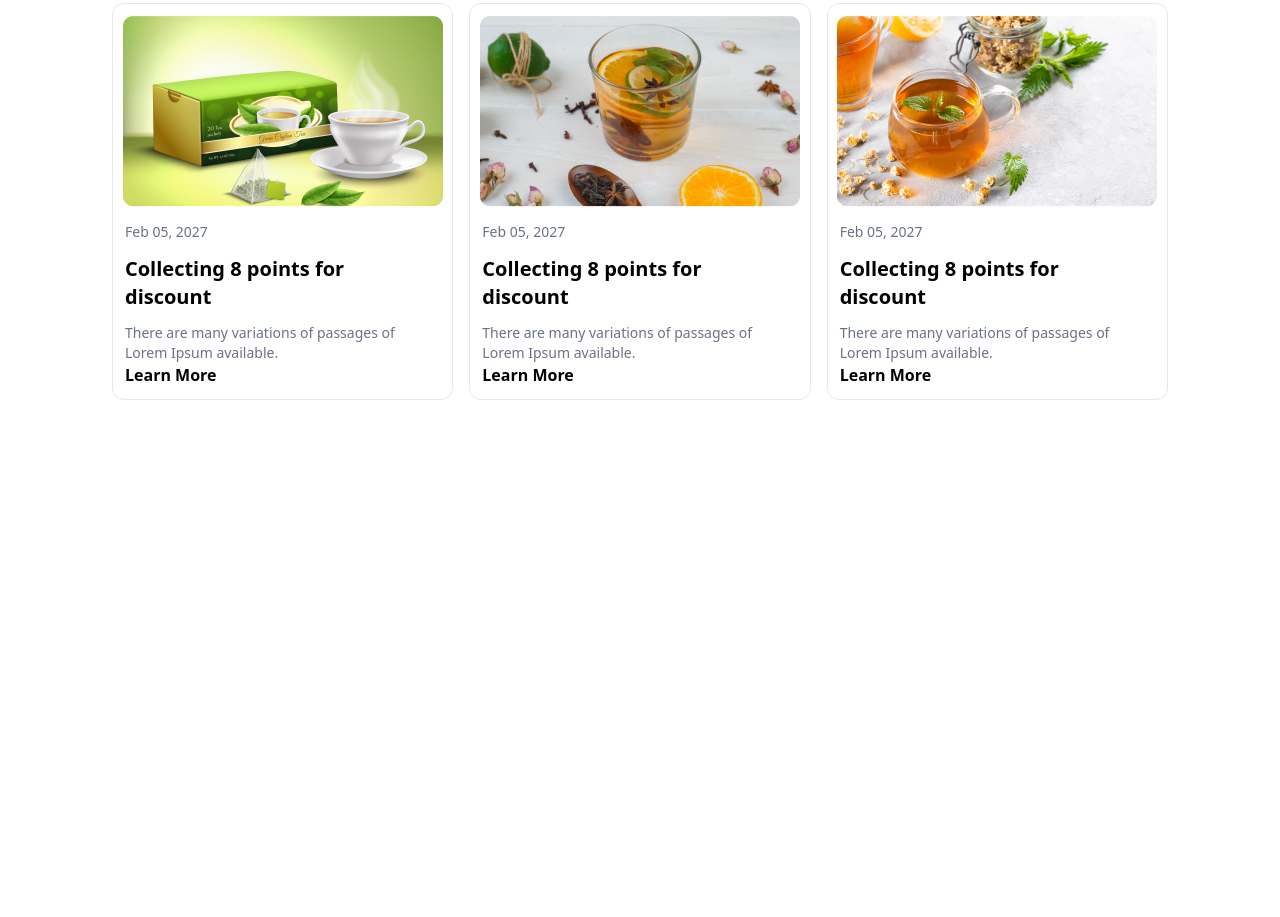
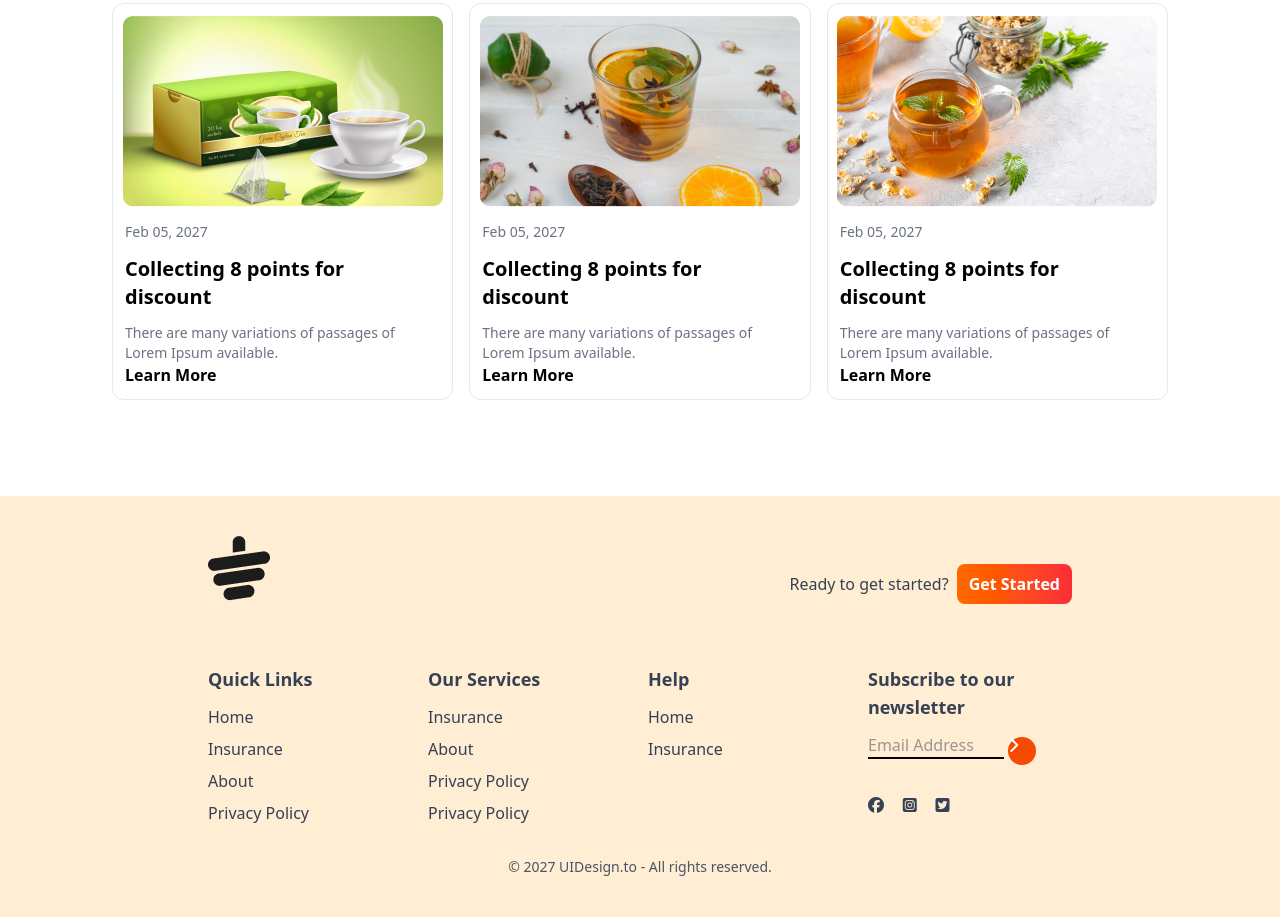
Before and after one commit to AhesanToha/tea-house, a plain HTML site: page index.html in a window 1280 px wide. Shown: the part 2623-3540 px from the top of the page. Before the commit the page ends 3119 px from the top, so only its background shows below. Drawn offline with nearby package versions, Linux system fonts and the light colour scheme.

Commit message:
footer section completed

```diff
--- a/index.html
+++ b/index.html
@@ -240,7 +240,7 @@
       <!-- cards -->
       <div class="grid grid-cols-1 gap-4 md:grid-cols-3">
         <!-- card -->
-        <div class= "border-gray-200 border rounded-xl ">
+        <div class="border-gray-200 border rounded-xl ">
           <img class="mx-auto my-3" src="images/news-1.png" alt="">
           <div class="px-3">
             <small class="text-sm text-gray-500">Feb 05, 2027</small>
@@ -250,7 +250,7 @@
           </div>
         </div>
         <!-- card -->
-        <div class= "border-gray-200 border rounded-xl ">
+        <div class="border-gray-200 border rounded-xl ">
           <img class="mx-auto my-3" src="images/news-2.png" alt="">
           <div class="px-3">
             <small class="text-sm text-gray-500">Feb 05, 2027</small>
@@ -260,7 +260,7 @@
           </div>
         </div>
         <!-- card -->
-        <div class= "border-gray-200 border rounded-xl ">
+        <div class="border-gray-200 border rounded-xl ">
           <img class="mx-auto my-3" src="images/news-3.png" alt="">
           <div class="px-3">
             <small class="text-sm text-gray-500">Feb 05, 2027</small>
@@ -272,6 +272,96 @@
       </div>
     </section>
   </main>
+  <!-- Footer Section -->
+  <footer class="bg-orange-100 text-gray-700 py-10 px-4 md:px-16">
+    <div class="w-9/12 mx-auto">
+      <!-- Logo -->
+      <div class="mb-8 flex justify-between">
+        <img class="mb-8" src="./images/cup.png" alt="" />
+        <div class="flex items-center gap-2">
+          <h4>Ready to get started?</h4>
+          <button class="bg-gradient-to-r from-orange-500 to-red-500 px-3 py-2 rounded-lg text-white font-bold">
+            Get Started
+          </button>
+        </div>
+      </div>
+      <!-- Links -->
+      <div class="grid grid-cols-1 md:grid-cols-2 lg:grid-cols-4 gap-4">
+        <!-- first column -->
+        <div>
+          <h3 class="font-semibold text-lg mb-3">Quick Links</h3>
+          <ul class="space-y-2">
+            <li>
+              <a class="hover:text-orange-600" href="#">Home</a>
+            </li>
+            <li>
+              <a class="hover:text-orange-600" href="#">Insurance</a>
+            </li>
+            <li>
+              <a class="hover:text-orange-600" href="#">About</a>
+            </li>
+            <li>
+              <a class="hover:text-orange-600" href="#">Privacy Policy</a>
+            </li>
+          </ul>
+        </div>
+        <!-- second column -->
+        <div>
+          <h3 class="font-semibold text-lg mb-3">Our Services</h3>
+          <ul class="space-y-2">
+            <li>
+              <a class="hover:text-orange-600" href="#">Insurance</a>
+            </li>
+            <li>
+              <a class="hover:text-orange-600" href="#">About</a>
+            </li>
+            <li>
+              <a class="hover:text-orange-600" href="#">Privacy Policy</a>
+            </li>
+            <li>
+              <a class="hover:text-orange-600" href="#">Privacy Policy</a>
+            </li>
+          </ul>
+        </div>
+        <!-- third column -->
+        <div>
+          <h3 class="font-semibold text-lg mb-3">Help</h3>
+          <ul class="space-y-2">
+            <li>
+              <a class="hover:text-orange-600" href="#">Home</a>
+            </li>
+            <li>
+              <a class="hover:text-orange-600" href="#">Insurance</a>
+            </li>
+          </ul>
+        </div>
+
+        <!-- fourth column -->
+        <div>
+          <h3 class="font-semibold text-lg mb-3">
+            Subscribe to our newsletter
+          </h3>
+          <div class="flex flex-col space-y-2">
+            <div>
+              <input placeholder="Email Address" type="text" class="bg-transparent border-b-2 border-black w-4/6" />
+              <i
+                class="fa-solid fa-chevron-right w-7 h-7 bg-orange-600 inline-flex rounded-full text-white justify-center items-center"></i>
+              <div class="flex justify-between w-2/5 mb-2 mt-8">
+                <i class="fa-brands fa-facebook"></i>
+                <i class="fa-brands fa-square-instagram"></i>
+                <i class="fa-brands fa-square-twitter"></i>
+              </div>
+            </div>
+          </div>
+        </div>
+      </div>
+      <div class="text-center pt-4 mt-4">
+        <p class="text-sm text-gray-600">
+          © 2027 UIDesign.to - All rights reserved.
+        </p>
+      </div>
+    </div>
+  </footer>
 </body>
 
 </html>
```
